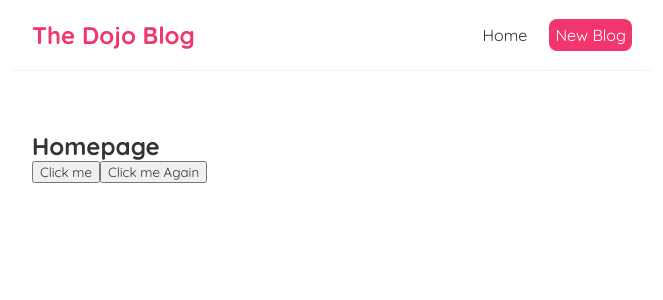
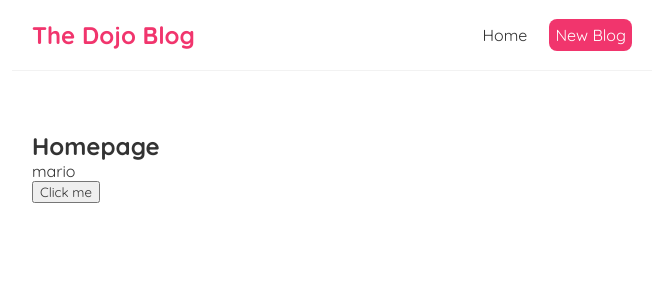
Before and after one commit to shiva2096/dogo-blog, a React (Create React App) app: page / in a window 1280 px wide. Shown: the top 300 px of the page, without its empty margins (308-971 px from the left). Built offline with nearby package versions, Linux system fonts and the light colour scheme; the HTML template or start-up script is replaced by a standard one.

Commit message:
08-useState hook

```diff
--- a/src/Home.js
+++ b/src/Home.js
@@ -1,19 +1,21 @@
+import { useState } from "react";
+
 const Home = () => {
 
-    const handelClick = (e) => {
-        console.log("Hello ninjas", e)
+    // using useState hook, we can change the value of a
+    // variable in run time and it will be reactive, meaning that it will
+    // get rendered again where ever it is being used
+    const [myName, setMyName] = useState("mario")
+
+    const handelClick = () => {
+        setMyName("Shivansh")
     }
-
-    const handelClickAgain = (name, e) => {
-        console.log("Hello " + name , e.target)
-    }
-
 
     return (
         <div className="home">
             <h2>Homepage</h2>
+            <p>{myName}</p>
             <button onClick={handelClick}>Click me</button>
-            <button onClick={ (e) => handelClickAgain("mario",e)}>Click me Again</button>
         </div>
       );
 }
```
